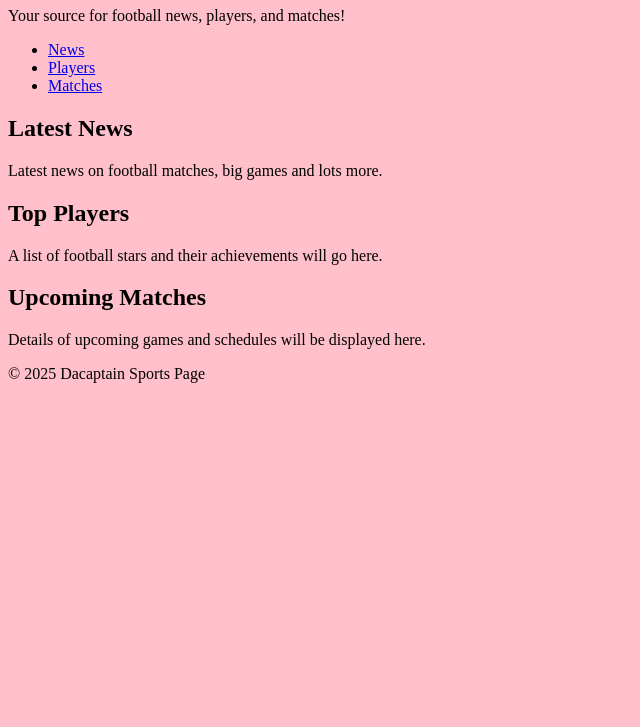
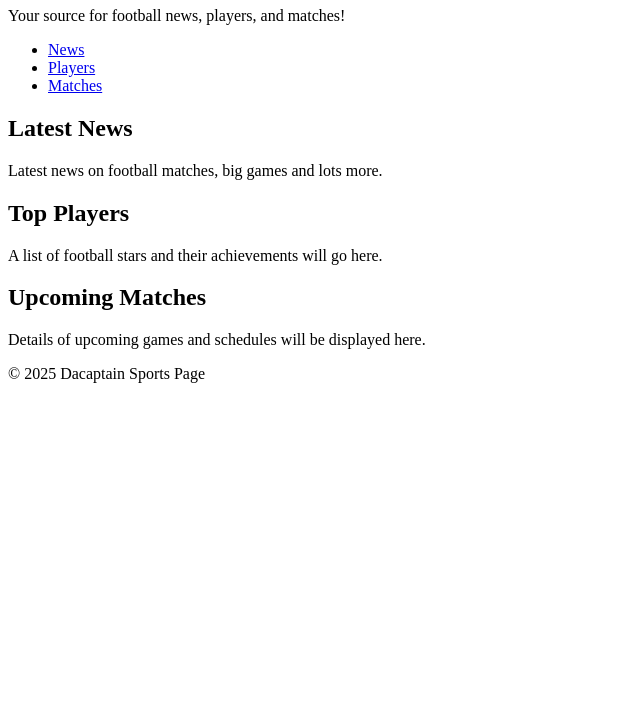
Before and after one commit to dacaptain01/dacaptain01.github.io, a plain HTML site: page index.html in a window 1280 px wide. Shown: the part 73-800 px from the top of the page, without its empty margins (0-640 px from the left). Drawn offline with Linux system fonts and the light colour scheme.

Commit message:
Update index.html

```diff
--- a/index.html
+++ b/index.html
@@ -4,9 +4,7 @@
   <meta charset="UTF-8">
   <title>Dacaptain's Sports Page</title>
 </head>
-  <style>
-    body{background-color:pink;}
-  </style>
+
 <body>
 
   <!-- Header -->
```
